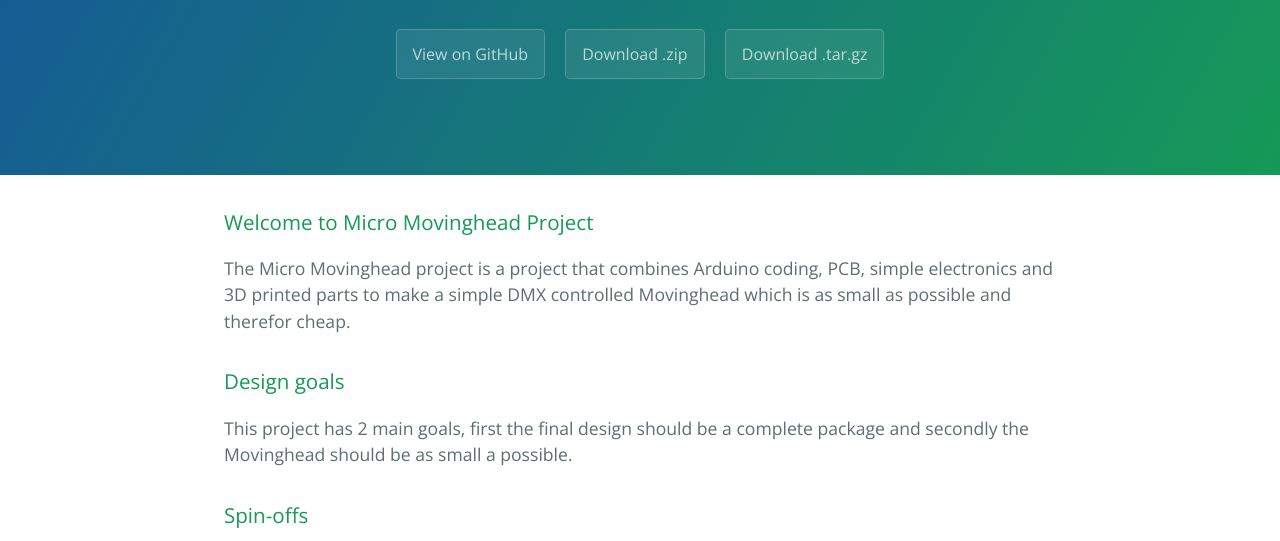
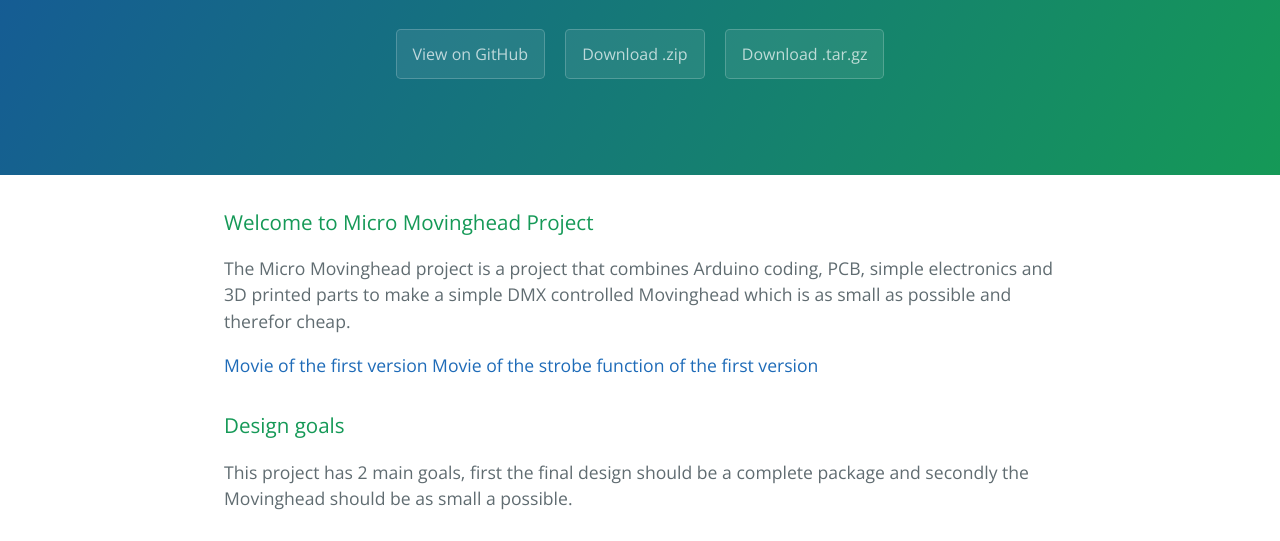
Before and after one commit to frederikkoopman/Micro-Movinghead, a plain HTML site: page index.html in a window 1280 px wide. Shown: the part 208-749 px from the top of the page. Drawn offline with nearby package versions, Linux system fonts and the light colour scheme.

Commit message:
Update index.html

```diff
--- a/index.html
+++ b/index.html
@@ -23,7 +23,8 @@
 <a id="welcome-to-micro-movinghead-project" class="anchor" href="#welcome-to-micro-movinghead-project" aria-hidden="true"><span aria-hidden="true" class="octicon octicon-link"></span></a>Welcome to Micro Movinghead Project</h3>
 
 <p>The Micro Movinghead project is a project that combines Arduino coding, PCB, simple electronics and 3D printed parts to make a simple DMX controlled Movinghead which is as small as possible and therefor cheap.</p>
-
+<a ref="https://youtu.be/lti_I2Ktgcc">Movie of the first version</a>
+<a ref="https://youtu.be/3PTwC7RGEu8">Movie of the strobe function of the first version</a>
 <h3>
 <a id="design-goals" class="anchor" href="#design-goals" aria-hidden="true"><span aria-hidden="true" class="octicon octicon-link"></span></a>Design goals</h3>
 
```
